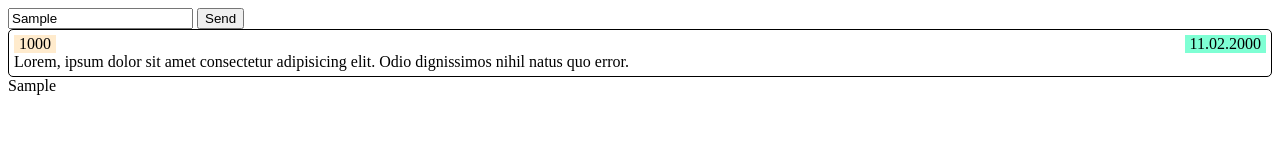
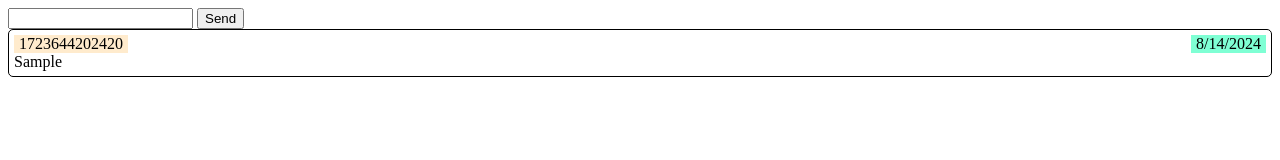
Before and after one commit to SerPanTeam/ICH-HW, a plain HTML site: page 13.1/index.html in a window 1280 px wide. Both pictures are taken after typing "Sample" into the empty fields and a click on the button "Send". Drawn offline with Linux system fonts and the light colour scheme.

Commit message:
ADD: new post - save and show

```diff
--- a/13.1/index.html
+++ b/13.1/index.html
@@ -1,24 +1,20 @@
 <!DOCTYPE html>
 <html lang="en">
+
 <head>
   <meta charset="UTF-8" />
   <meta name="viewport" content="width=device-width, initial-scale=1.0" />
   <title>Home work #13.1</title>
   <link rel="stylesheet" href="style.css">
 </head>
+
 <body>
   <form action="">
     <input id="textPost" type="text" />
     <button type="submit" id="send" onclick="sendPost(event)">Send</button>
   </form>
-    <div class="post">
-      <div class="id">1000</div>
-      <div class="date">11.02.2000</div>
-      <div class="text">
-        Lorem, ipsum dolor sit amet consectetur adipisicing elit. Odio
-        dignissimos nihil natus quo error.
-      </div>
-    </div>
+
   <script src="script.js"></script>
 </body>
+
 </html>
--- a/13.1/script.js
+++ b/13.1/script.js
@@ -1,14 +1,37 @@
-let posts = [];
 function sendPost(event) {
   event.preventDefault();
-  let postText = document.querySelector("#textPost");
-  document.body.appendChild(document.createElement("div.text")).textContent =
-    postText.value;
-  posts.push({
-    id: Date.now,
-    date: Date.toLocaleDateString(),
+  const postText = document.querySelector("#textPost");
+  post = {
+    id: Date.now(),
+    date: new Date().toLocaleDateString(),
     text: postText.value,
-  });
+  };
 
   postText.value = "";
+  localStorage.setItem(`post-${post.id}`, JSON.stringify(post));
+  showPost(post)
 }
+
+function renderPosts() {
+
+}
+
+function showPost(post) {
+  const postContainer = document.createElement("div");
+  postContainer.classList.add("post");
+
+  const postText = document.createElement("div");
+  postText.classList.add("text");
+  postText.textContent = post.text;
+
+  const postDate = document.createElement("div");
+  postDate.classList.add("date");
+  postDate.textContent = post.date;
+
+  const postID = document.createElement("div");
+  postID.classList.add("id");
+  postID.textContent = post.id;
+
+  document.body.appendChild(postContainer).append(postText, postDate, postID);
+
+}
--- a/13.1/style.css
+++ b/13.1/style.css
@@ -16,6 +16,7 @@
     background-color: blanchedalmond;
     padding: 0 5px;
 }
+
 .date {
     grid-column: 2 / 3;
     grid-row: 1 / 2;
@@ -24,6 +25,7 @@
     background-color: aquamarine;
     padding: 0 5px;
 }
+
 .text {
     grid-column: 1 / 3;
     grid-row: 2 / 3;
```
Lines whose indentation alone changed are shown as unchanged.
